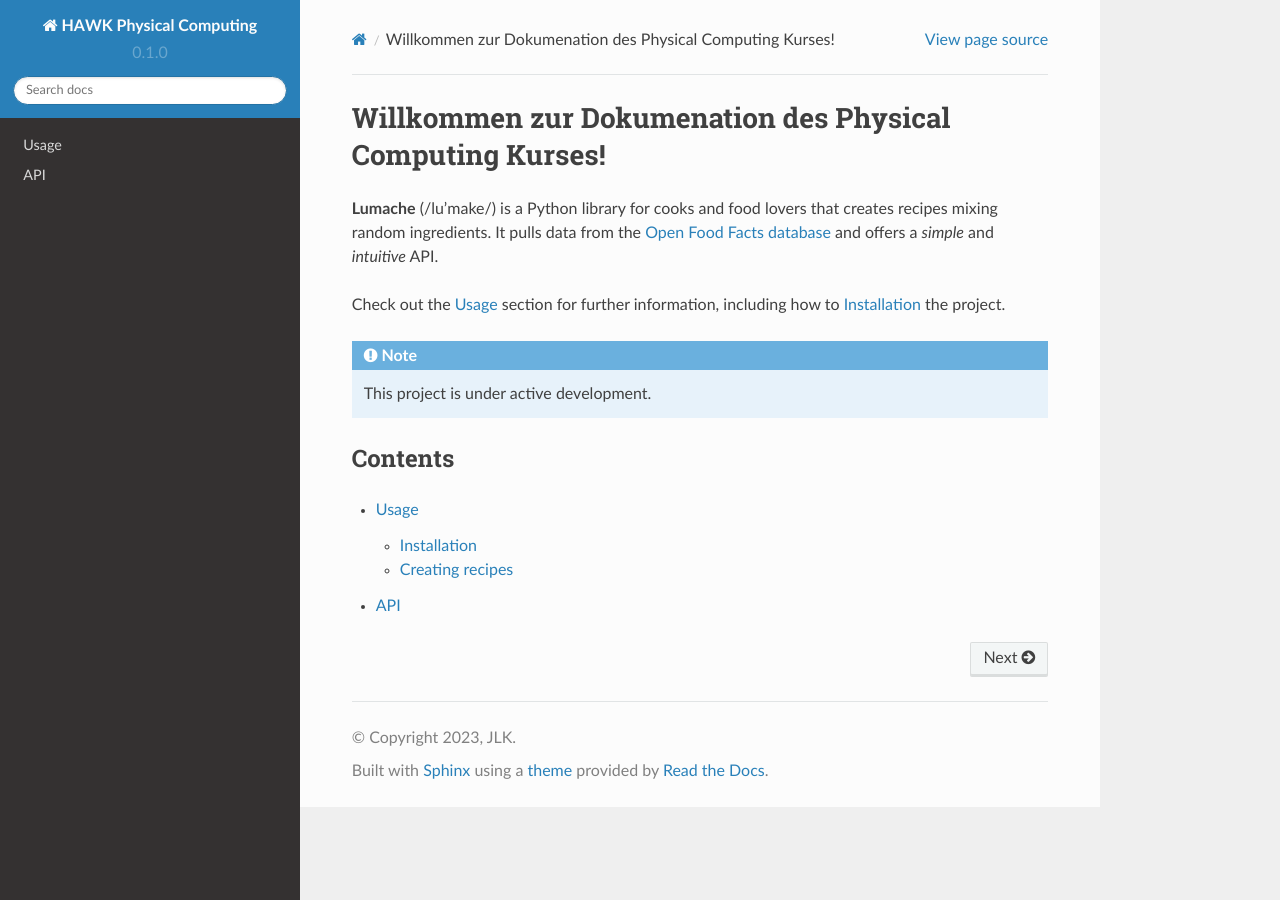
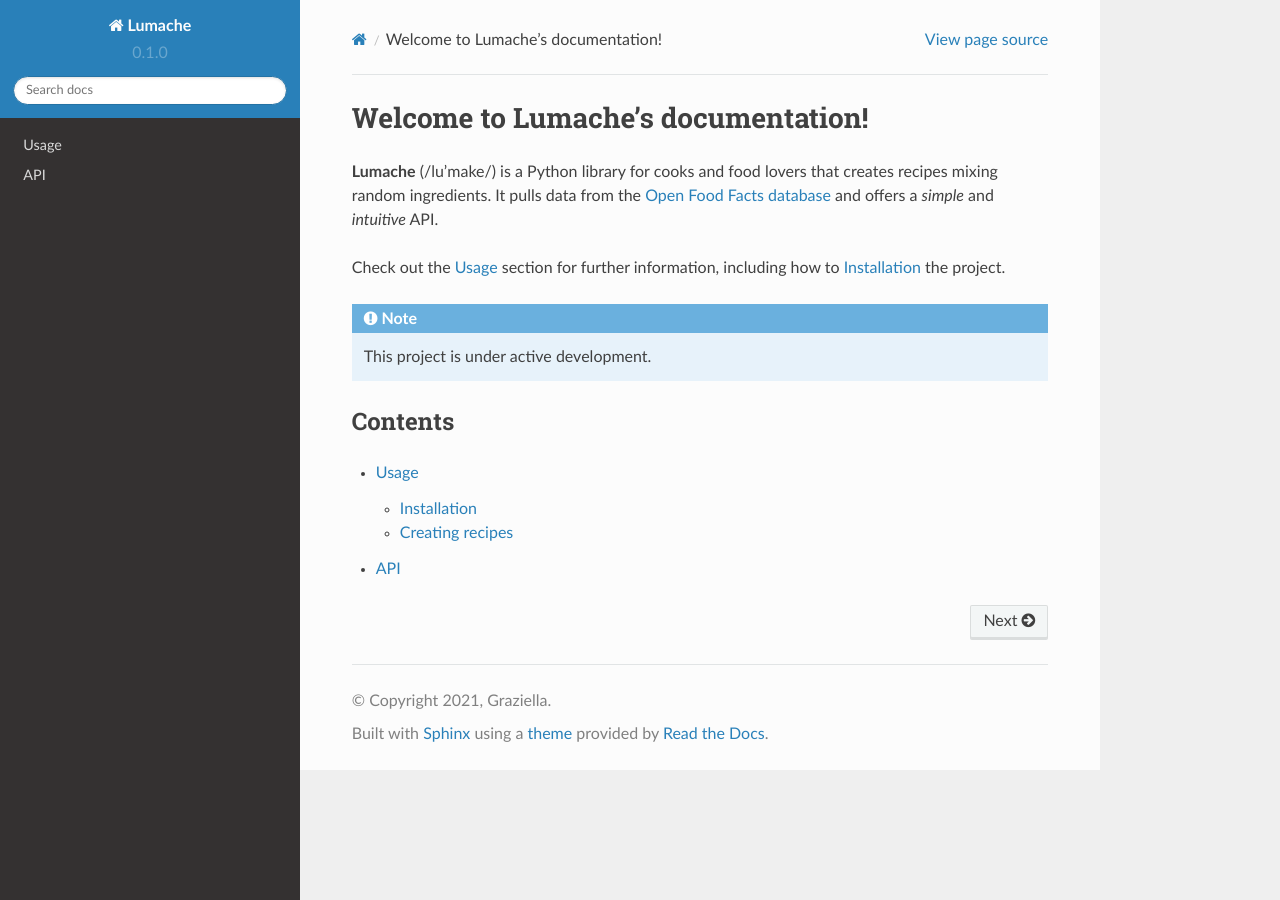
Before and after one commit to HAWK-Computing/physicalcomputing, a Sphinx documentation site: the page built from docs/source/index.rst, in a window 1280 px wide. Built offline with Sphinx 7.4.7 and the Read the Docs theme 2.0.0, drawn with Linux system fonts in a browser that asks for light colours.

Commit message:
Add files via upload

```diff
--- a/docs/source/conf.py
+++ b/docs/source/conf.py
@@ -2,9 +2,9 @@
 
 # -- Project information
 
-project = 'HAWK Physical Computing'
-copyright = '2023, JLK'
-author = 'JLK'
+project = 'Lumache'
+copyright = '2021, Graziella'
+author = 'Graziella'
 
 release = '0.1'
 version = '0.1.0'
--- a/docs/source/index.rst
+++ b/docs/source/index.rst
@@ -1,4 +1,4 @@
-Willkommen zur Dokumenation des Physical Computing Kurses!
+Welcome to Lumache's documentation!
 ===================================
 
 **Lumache** (/lu'make/) is a Python library for cooks and food lovers
```
